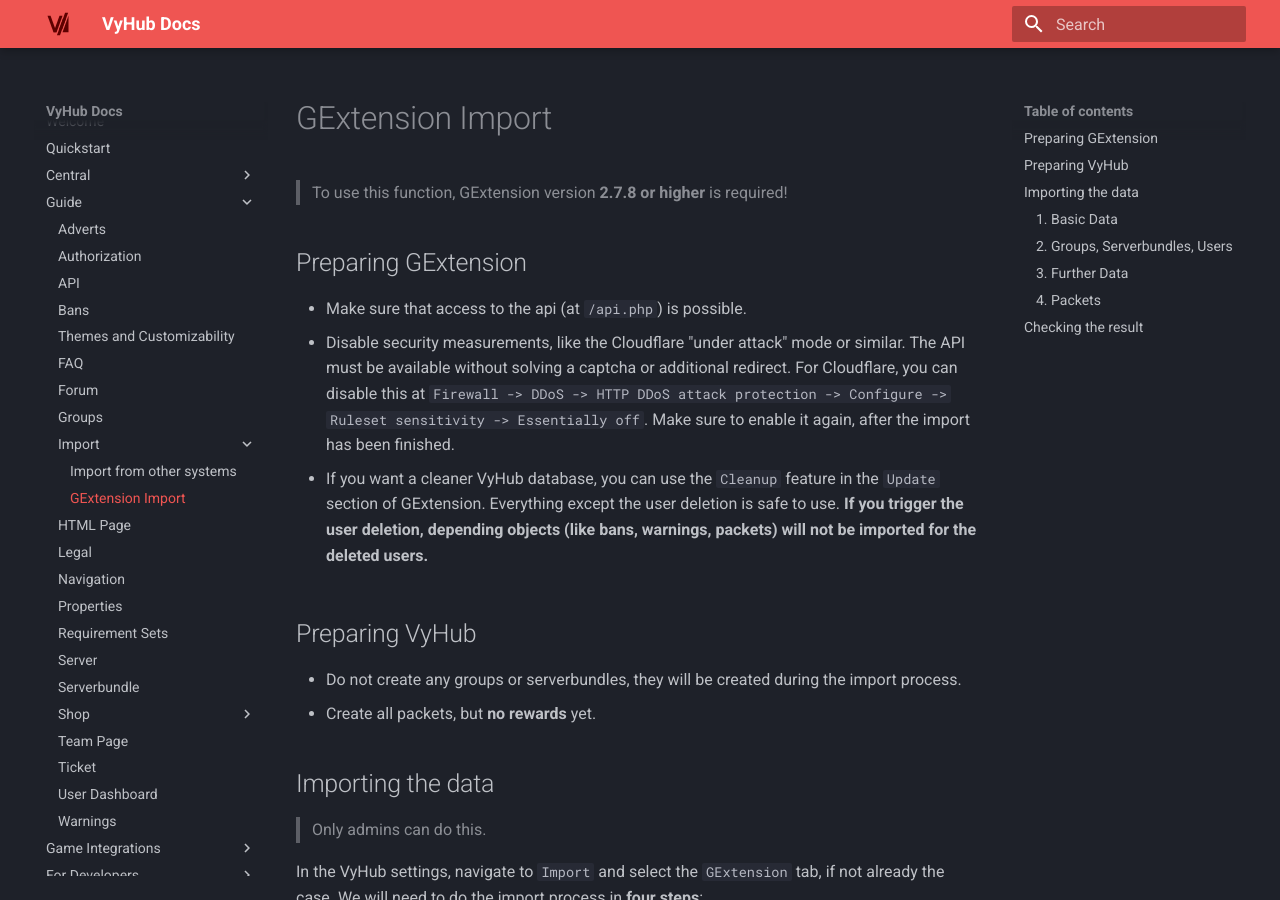
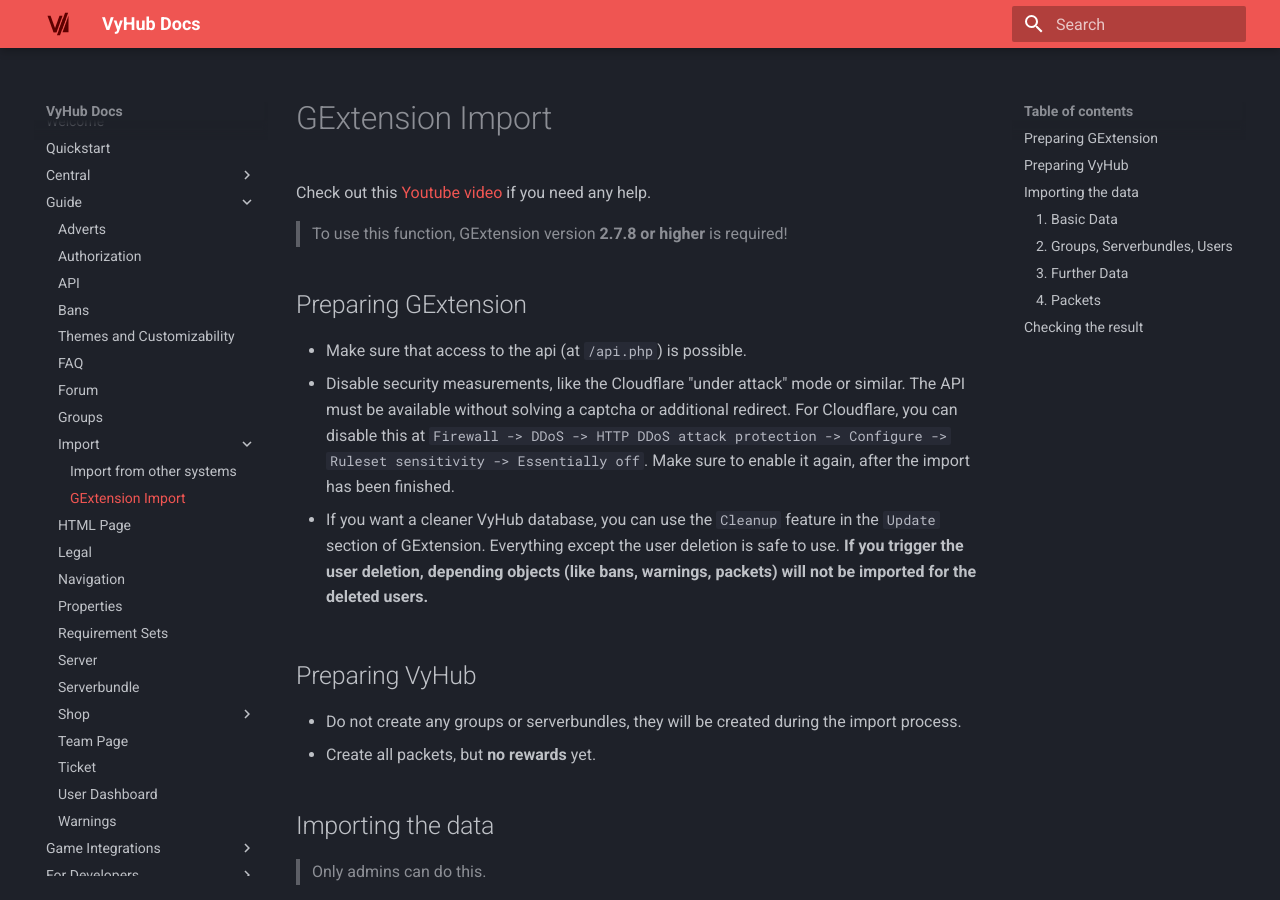
Before and after one commit to nyx-project/vyhub-documentation, an MkDocs documentation site: the page built from docs/guide/import/gextension.md, in a window 1280 px wide and 900 px high. Built offline with MkDocs 1.6.1 and Material for MkDocs 9.7.7, drawn with Linux system fonts in a browser that asks for light colours; the version menu is left out.

Commit message:
Add GExtension Video to Docs

```diff
--- a/docs/guide/import/gextension.md
+++ b/docs/guide/import/gextension.md
@@ -1,4 +1,6 @@
 # GExtension Import
+
+Check out this [Youtube video](https://www.youtube.com/watch?v=NMRasZqPsTE) if you need any help.
 
 > To use this function, GExtension version **2.7.8 or higher** is required!
 
```
